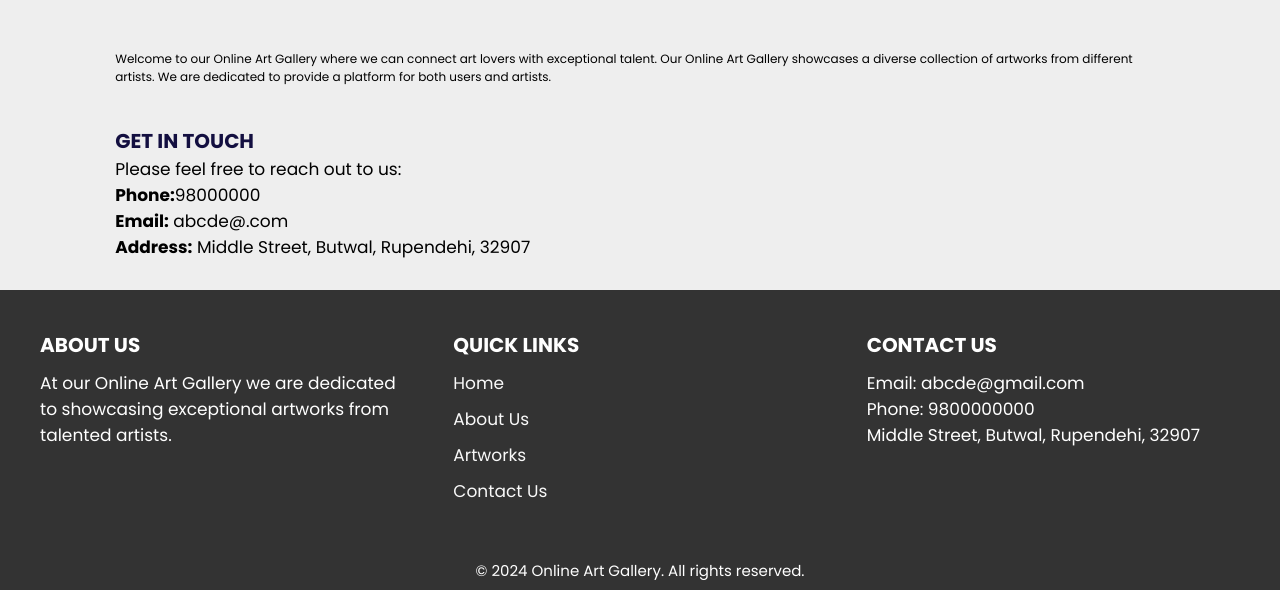
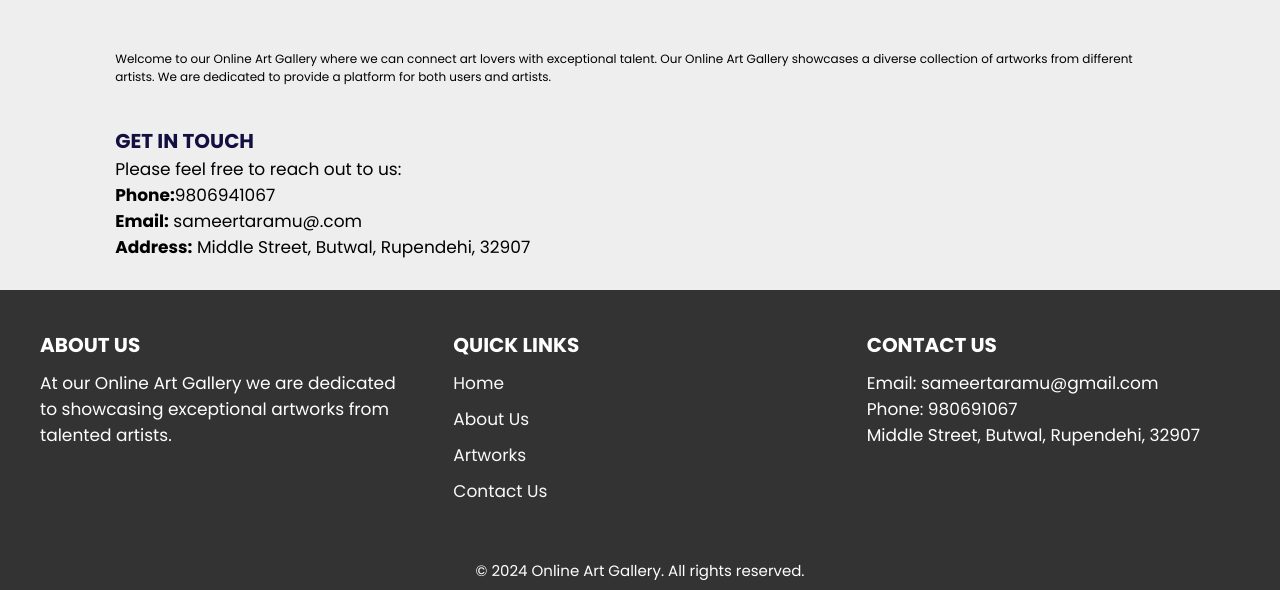
Before and after one commit to SameerTaramu/Art-Gallery-Project, a plain HTML site: page frontend/contact.html in a window 1280 px wide. Shown: the part 121-711 px from the top of the page. Drawn offline with nearby package versions, Linux system fonts and the light colour scheme; a web font is replaced by a local one.

Commit message:
Update contact.html

```diff
--- a/frontend/contact.html
+++ b/frontend/contact.html
@@ -31,8 +31,8 @@
         <h2>Get in Touch</h2>
         <p>Please feel free to reach out to us:</p>
         <ul>
-            <li><strong>Phone:</strong>98000000</li>
-            <li><strong>Email:</strong> abcde@.com</li>
+            <li><strong>Phone:</strong>9806941067</li>
+            <li><strong>Email:</strong> sameertaramu@.com</li>
             <li><strong>Address:</strong> Middle Street, Butwal, Rupendehi, 32907</li>
         </ul>
     </section>
@@ -56,8 +56,8 @@
 
             <div class="footer-section contact">
                 <h3>Contact Us</h3>
-                <p>Email: abcde@gmail.com</a></p>
-                <p>Phone: 9800000000</p>
+                <p>Email: sameertaramu@gmail.com</a></p>
+                <p>Phone: 980691067</p>
                 <p>Middle Street, Butwal, Rupendehi, 32907</p>
             </div>
         </div>
```
